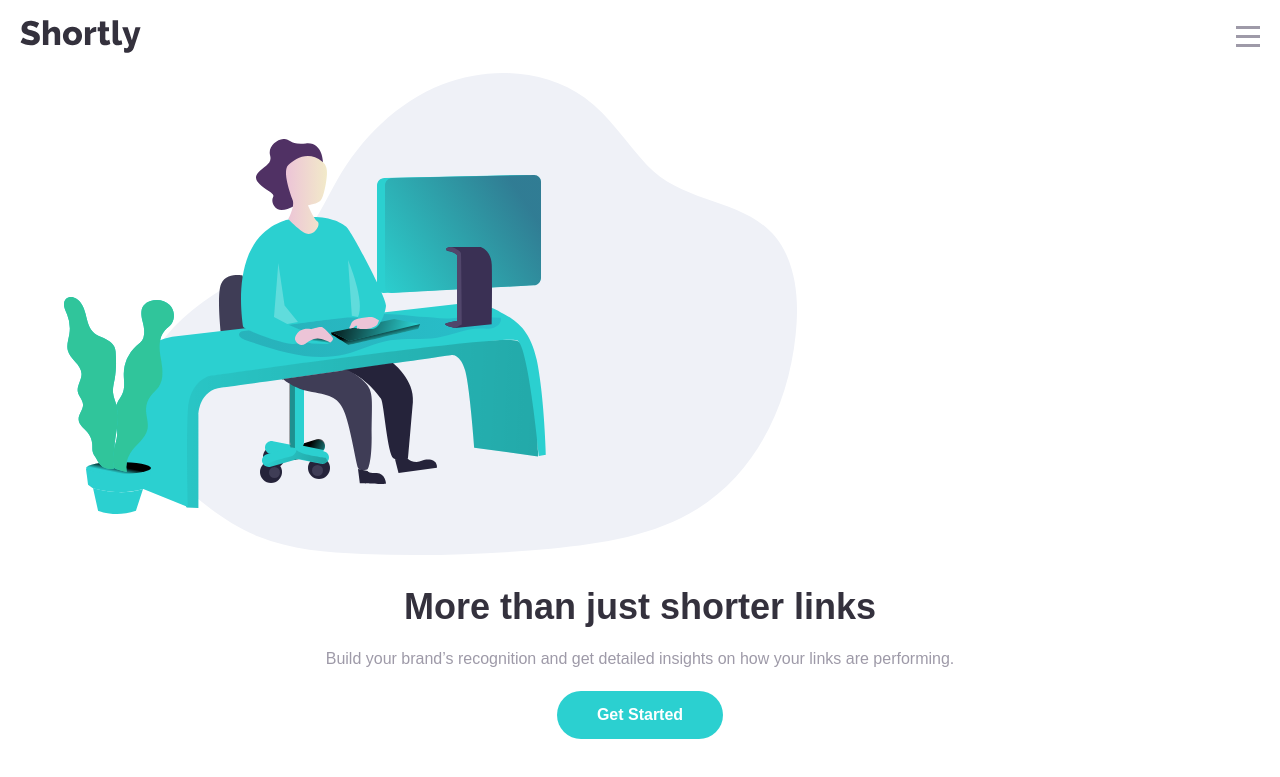
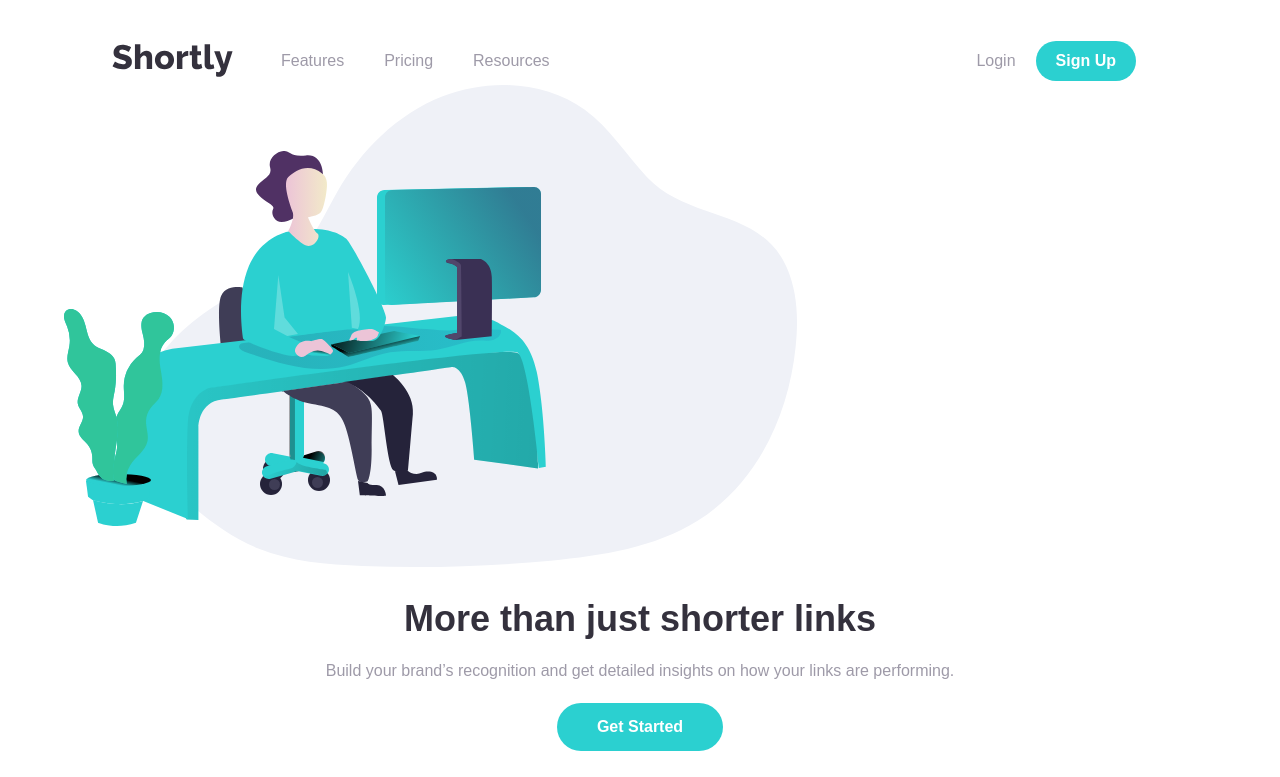
Before and after one commit to ColdLombax/Frontend-Shortly, a React (Create React App) app: page / in a window 1280 px wide. Shown: the top 777 px of the page. Built offline with nearby package versions, Linux system fonts and the light colour scheme.

Commit message:
Navigation now responsive for desktop designs.

```diff
--- a/src/components/Navbar/Items.jsx
+++ b/src/components/Navbar/Items.jsx
@@ -15,11 +15,10 @@ function Items({ setIsActive }) {
   return (
     <div className="flex p-3">
       <button type="button" className={`${focusStyle} mr-auto`}>
-        <img src={logo} alt="shortly" className="p-2" />
+        <img src={logo} alt="shortly" className="p-2 lg:hidden" />
       </button>
       <button type="button" onClick={menuClickHandler} className={focusStyle}>
-
-        <img src={hamburger} alt="hamburger" className="p-2" />
+        <img src={hamburger} alt="hamburger" className="p-2 lg:hidden" />
       </button>
     </div>
   );
--- a/src/components/Navbar/Navbar.jsx
+++ b/src/components/Navbar/Navbar.jsx
@@ -6,8 +6,10 @@ function Navbar() {
   const [isActive, setIsActive] = useState(false);
   return (
     <div>
-      <Items setIsActive={setIsActive} />
-      <Toggle isActive={isActive} />
+      <div>
+        <Items setIsActive={setIsActive} />
+        <Toggle isActive={isActive} />
+      </div>
     </div>
   );
 }
--- a/src/components/Navbar/Toggle.jsx
+++ b/src/components/Navbar/Toggle.jsx
@@ -2,8 +2,8 @@ import React from 'react';
 import PropTypes from 'prop-types';
 
 import ToggleItem from './ToggleItem';
+import logo from '../../assets/logo.svg';
 
-// eslint-disable-next-line no-unused-vars
 function Toggle({ isActive }) {
   const navItems = [
     { title: 'Features' },
@@ -13,11 +13,25 @@ function Toggle({ isActive }) {
     { title: 'Login' },
     { title: 'Sign Up', isButton: true },
   ];
-  // eslint-disable-next-line max-len
-  const navElements = navItems.map((item) => <ToggleItem key={item.title} title={item.title} isLine={!item.isLine} isButton={item.isButton} />);
+  const navElements = navItems.map((item) => (
+    <ToggleItem
+      key={item.title}
+      title={item.title}
+      isLine={!item.isLine}
+      isButton={item.isButton}
+    />
+  ));
 
   return (
     <div>
+      <div className="hidden lg:block">
+        <ul className="flex pr-16 pl-16 justify-center items-center mt-3 xl:mr-20 xl:ml-10 ">
+          <li>
+            <img src={logo} alt="shortly" className="p-2 mr-5" />
+          </li>
+          {navElements}
+        </ul>
+      </div>
       {isActive && (
       <div className="rounded-xl bg-purple-base w-3/4 m-auto text-white text-center p-5">
         <ul>
--- a/src/components/Navbar/ToggleItem.jsx
+++ b/src/components/Navbar/ToggleItem.jsx
@@ -3,8 +3,8 @@ import PropTypes from 'prop-types';
 
 function ToggleItem({ title, isLine, isButton }) {
   return (
-    <li>
-      {isLine ? <p className={`p-4 ${isButton ? 'bg-cyan-base rounded-full' : ''}`}>{title}</p> : <div className="w-full h-px bg-custom-gray mt-3 mb-3" />}
+    <li className={`${title === 'Resources' ? 'mr-auto' : ''}`}>
+      {isLine ? <p className={`p-2 lg:pr-5 lg:pl-5 ${isButton ? 'bg-cyan-base rounded-full text-white font-bold' : ''}`}>{title}</p> : <div className="w-full h-px bg-custom-gray mt-3 mb-3" />}
     </li>
   );
 }
```
